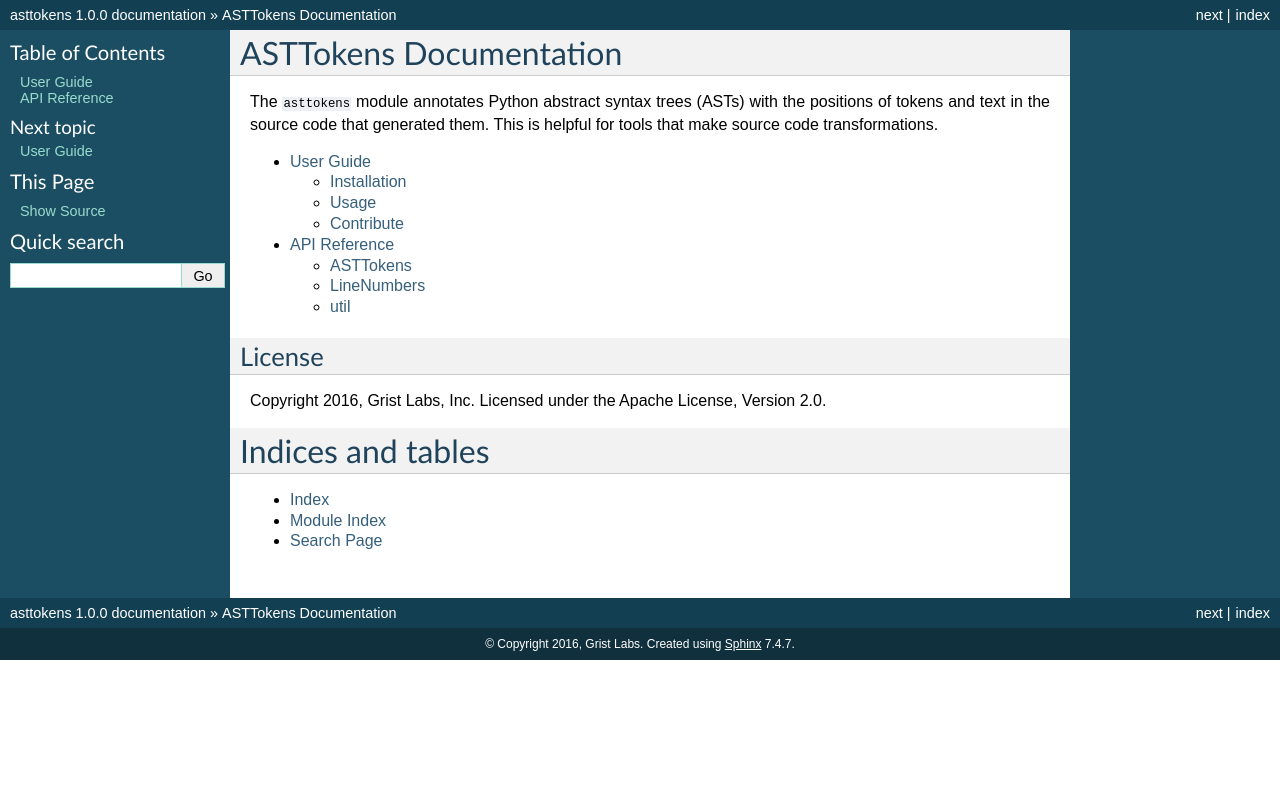
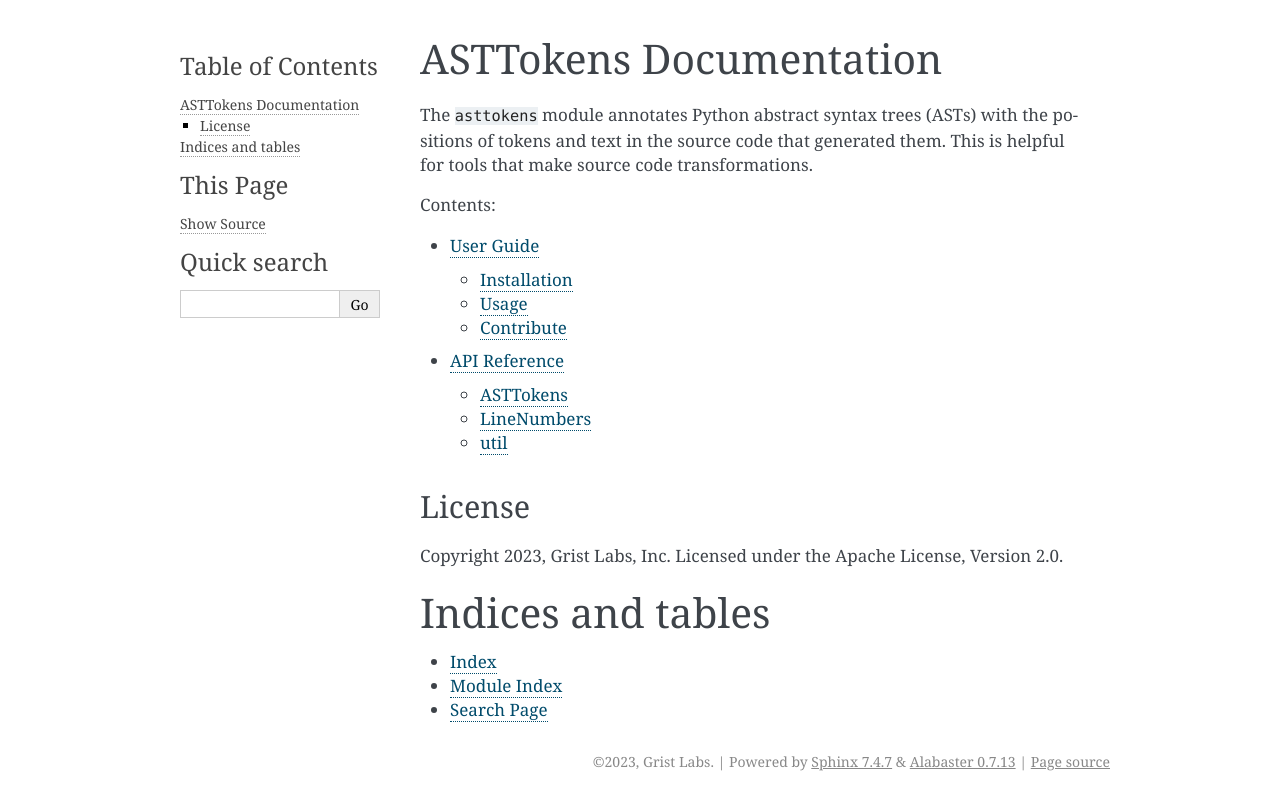
Before and after one commit to gristlabs/asttokens, a Sphinx documentation site: the page built from docs/index.rst, in a window 1280 px wide. Shown: the top 810 px of the page. Built offline with Sphinx 7.4.7, drawn with Linux system fonts in a browser that asks for light colours; some of the changed lines change nothing that is shown.

Commit message:
Regenerate sphinx config file to fix documentation on readthedocs

```diff
--- a/docs/conf.py
+++ b/docs/conf.py
@@ -1,16 +1,12 @@
 # -*- coding: utf-8 -*-
 #
-# asttokens documentation build configuration file, created by
-# sphinx-quickstart on Sat Dec 10 13:00:48 2016.
+# Configuration file for the Sphinx documentation builder.
 #
-# This file is execfile()d with the current directory set to its
-# containing dir.
-#
-# Note that not all possible configuration values are present in this
-# autogenerated file.
-#
-# All configuration values have a default; values that are commented out
-# serve to show the default.
+# This file does only contain a selection of the most common options. For a
+# full list see the documentation:
+# http://www.sphinx-doc.org/en/master/config
+
+# -- Path setup --------------------------------------------------------------
 
 # If extensions (or modules to document with autodoc) are in another directory,
 # add these directories to sys.path here. If the directory is relative to the
@@ -21,7 +17,19 @@
 # sys.path.insert(0, os.path.abspath('.'))
 
 
-# -- General configuration ------------------------------------------------
+# -- Project information -----------------------------------------------------
+
+project = 'asttokens'
+copyright = '2023, Grist Labs'
+author = 'Grist Labs'
+
+# The short X.Y version
+version = ''
+# The full version, including alpha/beta/rc tags
+release = ''
+
+
+# -- General configuration ---------------------------------------------------
 
 # If your documentation needs a minimal Sphinx version, state it here.
 #
@@ -30,7 +38,12 @@
 # Add any Sphinx extension module names here, as strings. They can be
 # extensions coming with Sphinx (named 'sphinx.ext.*') or your custom
 # ones.
-extensions = ['sphinx.ext.autodoc', 'sphinx.ext.viewcode']
+extensions = [
+    'sphinx.ext.autodoc',
+    'sphinx.ext.doctest',
+    'sphinx.ext.intersphinx',
+    'sphinx.ext.viewcode',
+]
 
 # Add any paths that contain templates here, relative to this directory.
 templates_path = ['_templates']
@@ -44,20 +57,6 @@
 # The master toctree document.
 master_doc = 'index'
 
-# General information about the project.
-project = u'asttokens'
-copyright = u'2016, Grist Labs'
-author = u'Grist Labs'
-
-# The version info for the project you're documenting, acts as replacement for
-# |version| and |release|, also used in various other places throughout the
-# built documents.
-#
-# The short X.Y version.
-version = u'1.0'
-# The full version, including alpha/beta/rc tags.
-release = u'1.0.0'
-
 # The language for content autogenerated by Sphinx. Refer to documentation
 # for a list of supported languages.
 #
@@ -67,24 +66,19 @@
 
 # List of patterns, relative to source directory, that match files and
 # directories to ignore when looking for source files.
-# This patterns also effect to html_static_path and html_extra_path
+# This pattern also affects html_static_path and html_extra_path.
 exclude_patterns = ['_build', 'Thumbs.db', '.DS_Store']
 
 # The name of the Pygments (syntax highlighting) style to use.
-pygments_style = 'sphinx'
-
-# If true, `todo` and `todoList` produce output, else they produce nothing.
-todo_include_todos = False
+pygments_style = None
 
 
-# -- Options for HTML output ----------------------------------------------
+# -- Options for HTML output -------------------------------------------------
 
 # The theme to use for HTML and HTML Help pages.  See the documentation for
 # a list of builtin themes.
 #
-html_theme = 'default'
-
-html_sidebars = { '**': ['globaltoc.html', 'relations.html', 'sourcelink.html', 'searchbox.html'] }
+html_theme = 'alabaster'
 
 # Theme options are theme-specific and customize the look and feel of a theme
 # further.  For a list of options available for each theme, see the
@@ -97,13 +91,24 @@
 # so a file named "default.css" will overwrite the builtin "default.css".
 html_static_path = ['_static']
 
-# -- Options for HTMLHelp output ------------------------------------------
+# Custom sidebar templates, must be a dictionary that maps document names
+# to template names.
+#
+# The default sidebars (for documents that don't match any pattern) are
+# defined by theme itself.  Builtin themes are using these templates by
+# default: ``['localtoc.html', 'relations.html', 'sourcelink.html',
+# 'searchbox.html']``.
+#
+# html_sidebars = {}
+
+
+# -- Options for HTMLHelp output ---------------------------------------------
 
 # Output file base name for HTML help builder.
 htmlhelp_basename = 'asttokensdoc'
 
 
-# -- Options for LaTeX output ---------------------------------------------
+# -- Options for LaTeX output ------------------------------------------------
 
 latex_elements = {
     # The paper size ('letterpaper' or 'a4paper').
@@ -127,28 +132,54 @@
 # (source start file, target name, title,
 #  author, documentclass [howto, manual, or own class]).
 latex_documents = [
-    (master_doc, 'asttokens.tex', u'asttokens Documentation',
-     u'Grist Labs', 'manual'),
+    (master_doc, 'asttokens.tex', 'asttokens Documentation',
+     'Grist Labs', 'manual'),
 ]
 
 
-# -- Options for manual page output ---------------------------------------
+# -- Options for manual page output ------------------------------------------
 
 # One entry per manual page. List of tuples
 # (source start file, name, description, authors, manual section).
 man_pages = [
-    (master_doc, 'asttokens', u'asttokens Documentation',
+    (master_doc, 'asttokens', 'asttokens Documentation',
      [author], 1)
 ]
 
 
-# -- Options for Texinfo output -------------------------------------------
+# -- Options for Texinfo output ----------------------------------------------
 
 # Grouping the document tree into Texinfo files. List of tuples
 # (source start file, target name, title, author,
 #  dir menu entry, description, category)
 texinfo_documents = [
-    (master_doc, 'asttokens', u'asttokens Documentation',
+    (master_doc, 'asttokens', 'asttokens Documentation',
      author, 'asttokens', 'One line description of project.',
      'Miscellaneous'),
 ]
+
+
+# -- Options for Epub output -------------------------------------------------
+
+# Bibliographic Dublin Core info.
+epub_title = project
+
+# The unique identifier of the text. This can be a ISBN number
+# or the project homepage.
+#
+# epub_identifier = ''
+
+# A unique identification for the text.
+#
+# epub_uid = ''
+
+# A list of files that should not be packed into the epub file.
+epub_exclude_files = ['search.html']
+
+
+# -- Extension configuration -------------------------------------------------
+
+# -- Options for intersphinx extension ---------------------------------------
+
+# Example configuration for intersphinx: refer to the Python standard library.
+intersphinx_mapping = {'https://docs.python.org/': None}
--- a/docs/index.rst
+++ b/docs/index.rst
@@ -1,5 +1,5 @@
 .. asttokens documentation master file, created by
-   sphinx-quickstart on Sat Dec 10 13:00:48 2016.
+   sphinx-quickstart on Mon Aug  7 10:10:51 2023.
    You can adapt this file completely to your liking, but it should at least
    contain the root `toctree` directive.
 
@@ -11,14 +11,15 @@
 transformations.
 
 .. toctree::
-    :maxdepth: 2
+   :maxdepth: 2
+   :caption: Contents:
 
-    user-guide
-    api-index
+   user-guide
+   api-index
 
 License
 -------
-Copyright 2016, Grist Labs, Inc. Licensed under the Apache License, Version 2.0.
+Copyright 2023, Grist Labs, Inc. Licensed under the Apache License, Version 2.0.
 
 Indices and tables
 ==================
```
